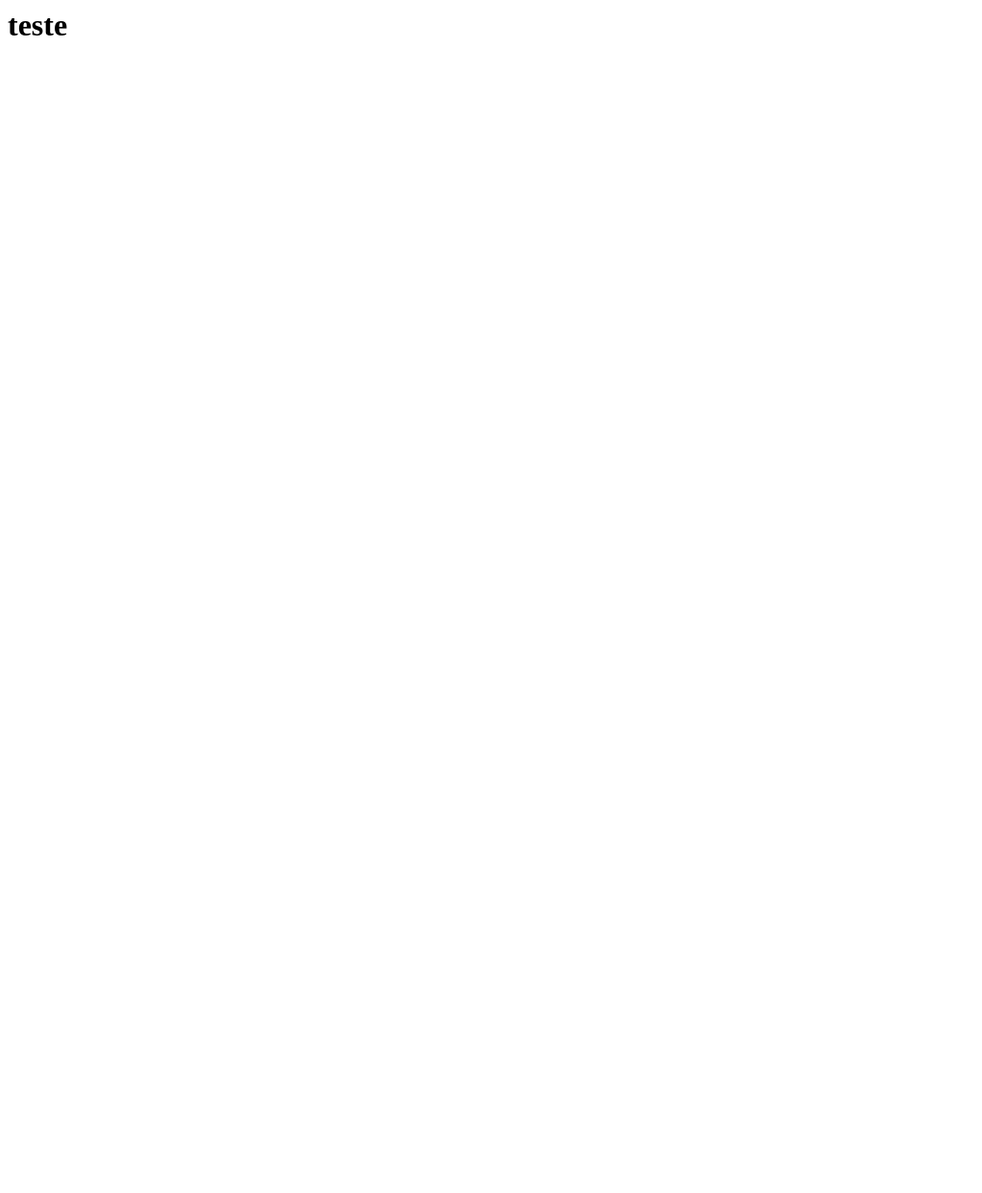
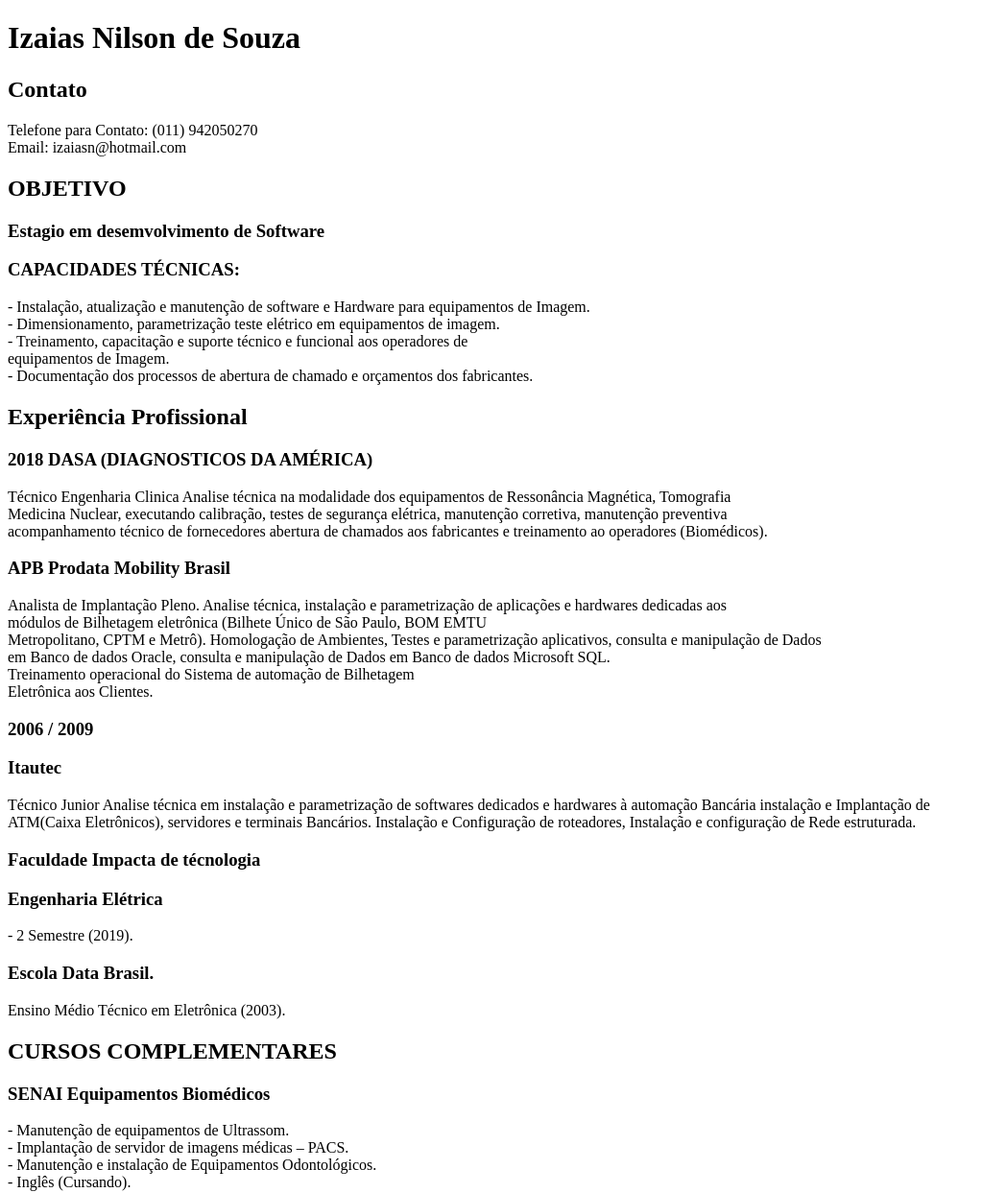
Before and after one commit to izaiasn/curso-html, a plain HTML site: page index.html in a window 1280 px wide. Shown: the whole page at 96% size, without its empty margins (0-1023 px from the left). Before the commit the page ends 800 px from the top, so only its background shows below. Drawn offline with Linux system fonts and the light colour scheme.

Commit message:
Add files via upload

```diff
--- a/index.html
+++ b/index.html
@@ -1 +1,66 @@
-<h1>teste</h1>
+<!DOCTYPE html>
+<html lang="pt-br">
+    <head>
+    <meta charset="utf-8">
+    <meta name="description" content="Curriculo Izaias N. de Souza">
+    <title> Izaia Nilson de Souza   </title>
+    </head>
+    <body>
+
+     <h1>Izaias Nilson de Souza</h1>
+
+            <h2>Contato</h2>
+            Telefone para Contato: (011) 942050270<br>
+            Email: izaiasn@hotmail.com
+            <h2>OBJETIVO</h2>
+            <h3>Estagio em desemvolvimento de Software</h3>
+            <h3>CAPACIDADES TÉCNICAS:</h3>
+            <p>-	Instalação, atualização e manutenção de software e Hardware para equipamentos de Imagem.<br>
+            -	Dimensionamento, parametrização teste elétrico em equipamentos de imagem.<br>
+            -	Treinamento, capacitação e suporte técnico e funcional aos operadores de<br> equipamentos de Imagem.<br>
+            -	Documentação dos processos de abertura de chamado e orçamentos dos fabricantes.<br></p>
+
+            <h2>Experiência Profissional</h2>
+
+            <h3>2018
+            DASA (DIAGNOSTICOS DA AMÉRICA)</h3>
+            Técnico Engenharia Clinica
+
+            Analise técnica na modalidade dos equipamentos de Ressonância Magnética, Tomografia<br> Medicina&nbsp;Nuclear,  executando calibração, testes de segurança elétrica, manutenção corretiva, manutenção preventiva<br>
+            acompanhamento técnico de fornecedores abertura de chamados aos fabricantes e treinamento ao operadores (Biomédicos).
+
+            <h32009/ 2017</h3>
+            <h3>APB Prodata Mobility Brasil</h3>
+            Analista de Implantação Pleno.
+
+            Analise técnica, instalação e parametrização de aplicações e hardwares dedicadas aos<br> módulos de Bilhetagem eletrônica (Bilhete Único de São Paulo, BOM EMTU <br>Metropolitano, CPTM e Metrô).
+            Homologação de Ambientes, Testes e parametrização aplicativos, consulta e manipulação&nbsp;de&nbsp;Dados<br> em Banco de dados Oracle, consulta e manipulação de Dados em Banco de dados Microsoft SQL.<br>
+            Treinamento operacional do Sistema de automação de Bilhetagem <br> Eletrônica
+            aos Clientes.
+
+            <h3>2006 / 2009</h3>
+            <h3>Itautec</h3>
+            Técnico Junior
+            Analise técnica em instalação e parametrização de softwares dedicados e hardwares à automação Bancária instalação e Implantação de <br>
+            ATM(Caixa Eletrônicos), servidores e terminais Bancários.
+            Instalação e Configuração de roteadores, Instalação e configuração de Rede estruturada.
+
+            <h3>Faculdade Impacta de técnologia</h3>
+            <h3>Engenharia Elétrica</h3>
+            -	2 Semestre (2019).
+
+            <h3>Escola Data Brasil.</h3>
+            Ensino Médio Técnico em Eletrônica (2003).
+
+
+            <h2>CURSOS COMPLEMENTARES</h2>
+
+            <h3>SENAI Equipamentos Biomédicos</h3>
+            -	Manutenção de equipamentos de Ultrassom.<br>
+            -	Implantação de servidor de imagens médicas – PACS.<br>
+            -	Manutenção e instalação de Equipamentos Odontológicos.<br>
+            -	Inglês (Cursando).<br>
+
+
+    </body>
+</html>
```
